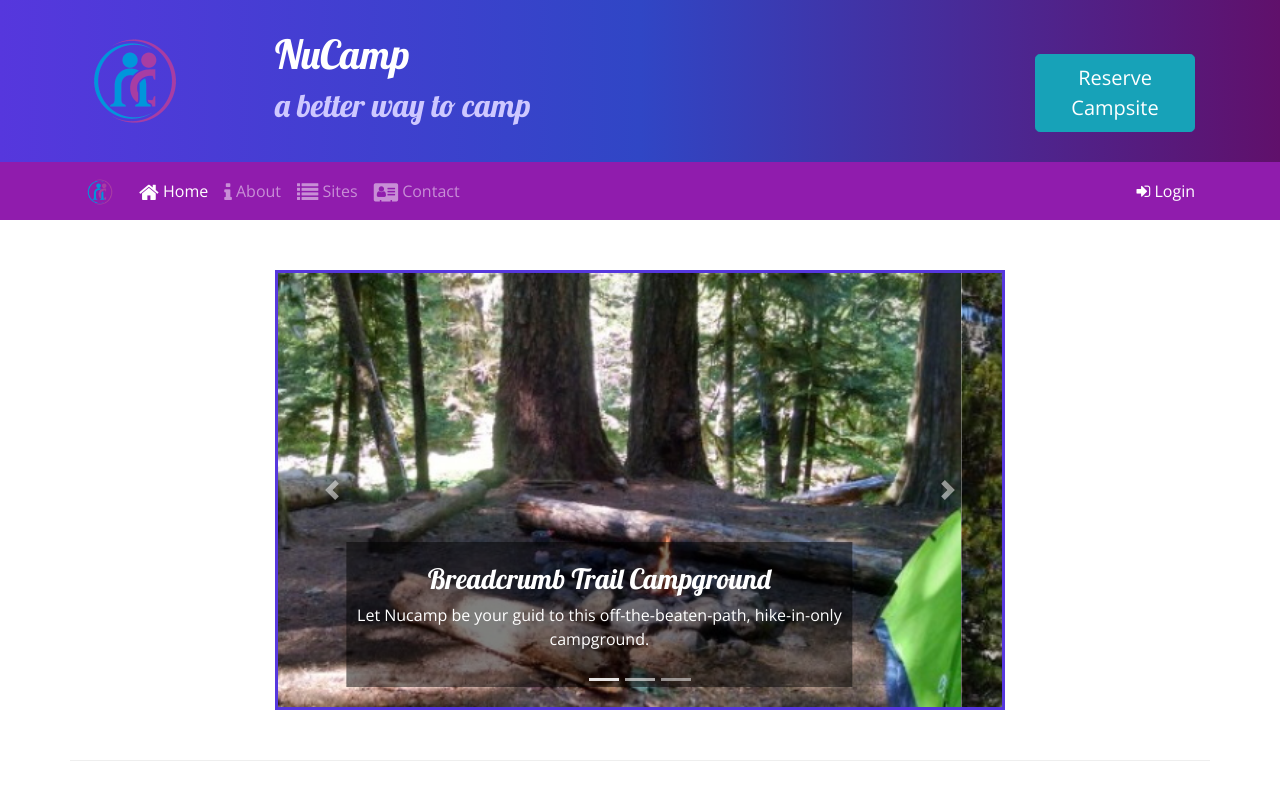
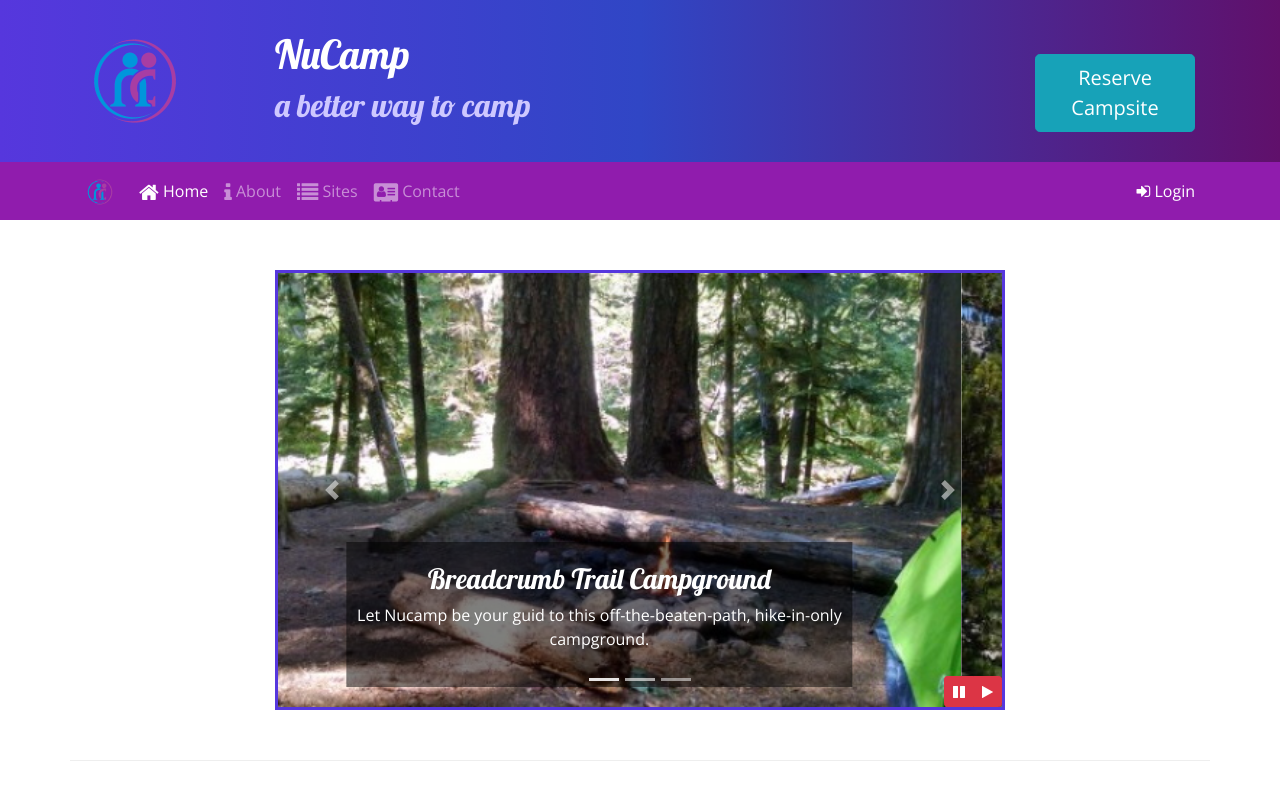
Before and after one commit to pablodhernandez/Campsite-Website, a website: page index.html in a window 1280 px wide. Shown: the top 800 px of the page. Drawn offline with nearby package versions, Linux system fonts and the light colour scheme.

Commit message:
Bootstrap and jQuery Part 1

```diff
--- a/css/styles.css
+++ b/css/styles.css
@@ -57,3 +57,10 @@ a, a:hover {
 .carousel {
     border: solid #5637DD;
 }
+
+#carouselButton {
+    position: absolute;
+    right: 0;
+    bottom: 0;
+    z-index: 100;
+}
--- a/index.html
+++ b/index.html
@@ -198,6 +198,14 @@
                         <span class="carousel-control-next-icon"></span>
                         <span class="sr-only">Next</span>
                     </a>
+                    <div class="btn-group" id="carouselButton">
+                        <button class="btn btn-danger btn-sm" id="carouselPause">
+                            <span class="fa fa-pause"></span>
+                        </button>
+                        <button class="btn btn-danger btn-sm" id="carouselPlay">
+                            <span class="fa fa-play"></span>
+                        </button>
+                    </div>
                 </div>
             </div>
         </div>
@@ -325,6 +333,18 @@
     <script src="node_modules/popper.js/dist/umd/popper.min.js"></script>
     <script src="node_modules/bootstrap/dist/js/bootstrap.min.js"></script>
 
+    <script>
+        $(function() {
+            $(".carousel").carousel( { interval: 2000, pause: "false" } );
+            $("#carouselPause").click(function(){
+                $(".carousel").carousel("pause");
+            });
+            $("#carouselPlay").click(function(){
+                $(".carousel").carousel("cycle");
+            });
+        });
+    </script>
+
     <!--
     <script>
         $(function() {
```
